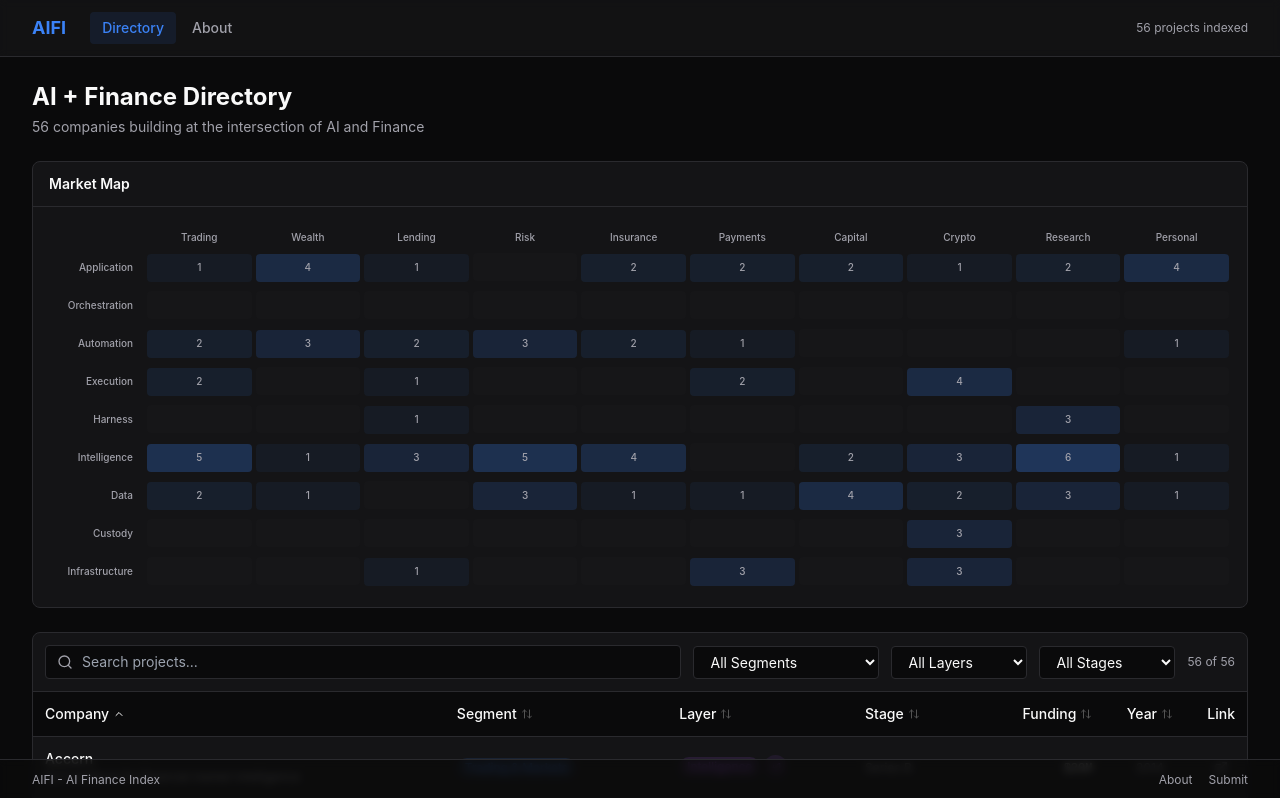
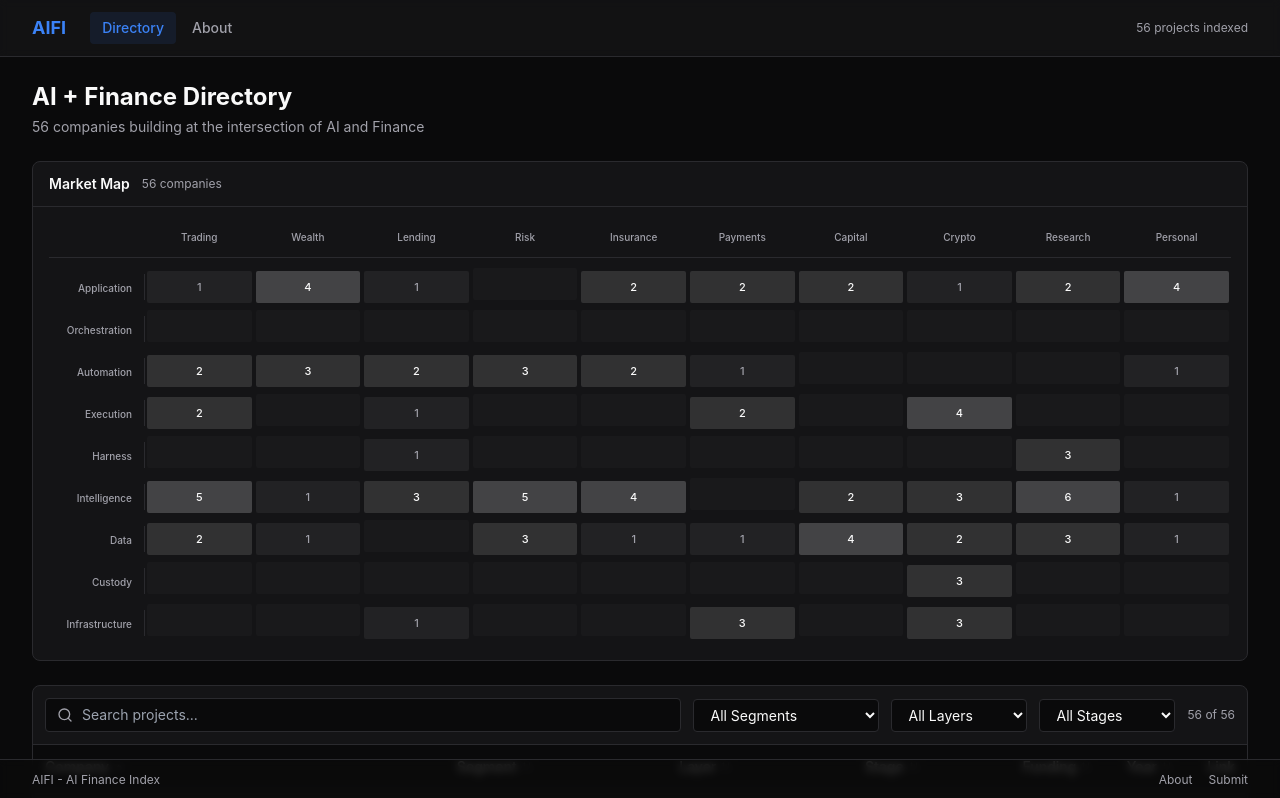
Before and after one commit to 0xBebis/aifi-directory, a Next.js app: page /directory in a window 1280 px wide. Shown: the top 798 px of the page. Built offline with nearby package versions, Linux system fonts and the light colour scheme.

Commit message:
updating market map visuals

```diff
--- a/src/components/MarketMap.tsx
+++ b/src/components/MarketMap.tsx
@@ -1,8 +1,8 @@
 'use client';
 
-import { useState } from 'react';
+import { useState, useMemo } from 'react';
 import { Project, Segment, Layer } from '@/types';
-import { ChevronDown, X } from 'lucide-react';
+import { X } from 'lucide-react';
 import Link from 'next/link';
 
 interface MarketMapProps {
@@ -50,17 +50,21 @@ export default function MarketMap({
     }
   };
 
-  const maxCount = Math.max(
+  const maxCount = useMemo(() => Math.max(
+    1,
     ...segments.flatMap((s) =>
       layers.map((l) => getProjectsInCell(s.slug, l.slug).length)
     )
-  );
+  ), [segments, layers, projects]);
 
   return (
     <div className="bg-surface border border-border rounded-lg overflow-hidden">
       {/* Header */}
       <div className="px-4 py-3 border-b border-border flex items-center justify-between">
-        <h2 className="text-sm font-semibold">Market Map</h2>
+        <div className="flex items-center gap-3">
+          <h2 className="text-sm font-semibold">Market Map</h2>
+          <span className="text-xs text-text-muted">{projects.length} companies</span>
+        </div>
         {expandedCell && (
           <button
             onClick={() => {
@@ -70,7 +74,7 @@ export default function MarketMap({
             className="text-xs text-text-muted hover:text-text-primary flex items-center gap-1"
           >
             <X className="w-3 h-3" />
-            Clear selection
+            Clear
           </button>
         )}
       </div>
@@ -79,12 +83,12 @@ export default function MarketMap({
       <div className="overflow-x-auto">
         <div className="min-w-[800px] p-4">
           {/* Column Headers (Segments) */}
-          <div className="flex">
+          <div className="flex border-b border-border pb-2 mb-2">
             <div className="w-24 shrink-0" />
             {segments.map((segment) => (
               <div
                 key={segment.slug}
-                className="flex-1 px-1 text-center"
+                className="flex-1 px-0.5 text-center"
               >
                 <button
                   onClick={() => {
@@ -94,14 +98,14 @@ export default function MarketMap({
                       onCellClick?.(segment.slug, null);
                     }
                   }}
-                  className={`text-[10px] font-medium truncate w-full px-1 py-1 rounded transition-colors ${
+                  className={`text-[10px] font-medium w-full px-1 py-1 rounded transition-colors ${
                     activeSegment === segment.slug
-                      ? 'bg-accent/20 text-accent'
+                      ? 'text-accent'
                       : 'text-text-muted hover:text-text-primary'
                   }`}
                   title={segment.name}
                 >
-                  {segment.name.split(' ')[0]}
+                  {segment.name.length > 10 ? segment.name.split(' ')[0] : segment.name}
                 </button>
               </div>
             ))}
@@ -109,9 +113,9 @@ export default function MarketMap({
 
           {/* Rows (Layers) */}
           {layers.map((layer) => (
-            <div key={layer.slug} className="flex mt-1">
+            <div key={layer.slug} className="flex items-center">
               {/* Row Header */}
-              <div className="w-24 shrink-0 pr-2">
+              <div className="w-24 shrink-0 pr-3 border-r border-border">
                 <button
                   onClick={() => {
                     if (activeLayer === layer.slug && !activeSegment) {
@@ -120,9 +124,9 @@ export default function MarketMap({
                       onCellClick?.(null, layer.slug);
                     }
                   }}
-                  className={`text-[10px] font-medium text-right w-full truncate px-1 py-1 rounded transition-colors ${
+                  className={`text-[10px] font-medium text-right w-full py-1 rounded transition-colors ${
                     activeLayer === layer.slug
-                      ? 'bg-accent/20 text-accent'
+                      ? 'text-accent'
                       : 'text-text-muted hover:text-text-primary'
                   }`}
                   title={layer.name}
@@ -142,27 +146,28 @@ export default function MarketMap({
                   (activeSegment === segment.slug && !activeLayer) ||
                   (activeLayer === layer.slug && !activeSegment);
 
-                // Calculate opacity based on count
-                const opacity = count > 0 ? Math.max(0.2, count / maxCount) : 0;
+                // Calculate intensity tier (0-4) for stepped contrast
+                const tier = count === 0 ? 0 : count === 1 ? 1 : count <= 3 ? 2 : count <= 6 ? 3 : 4;
 
                 return (
-                  <div key={key} className="flex-1 px-0.5">
+                  <div key={key} className="flex-1 px-0.5 py-0.5">
                     <button
                       onClick={() => handleCellClick(segment.slug, layer.slug)}
                       disabled={count === 0}
-                      className={`w-full h-7 rounded text-[10px] font-medium transition-all ${
-                        count === 0
-                          ? 'bg-surface-2/30 cursor-default'
+                      className={`w-full h-8 rounded-sm text-[11px] font-medium transition-all
+                        ${count === 0
+                          ? 'bg-white/[0.02] cursor-default'
                           : isExpanded || isActive
-                          ? 'bg-accent text-white'
-                          : 'bg-surface-2 hover:bg-border text-text-muted hover:text-text-primary'
-                      }`}
-                      style={
-                        count > 0 && !isExpanded && !isActive
-                          ? { backgroundColor: `rgba(59, 130, 246, ${opacity * 0.3})` }
-                          : undefined
-                      }
-                      title={`${segment.name} × ${layer.name}: ${count} projects`}
+                            ? 'bg-accent text-white ring-1 ring-accent'
+                            : tier === 1
+                              ? 'bg-white/[0.06] text-text-muted hover:bg-white/[0.1]'
+                              : tier === 2
+                                ? 'bg-white/[0.12] text-text-primary hover:bg-white/[0.16]'
+                                : tier === 3
+                                  ? 'bg-white/[0.20] text-text-primary hover:bg-white/[0.24]'
+                                  : 'bg-white/[0.30] text-white hover:bg-white/[0.35]'
+                        }`}
+                      title={`${segment.name} × ${layer.name}: ${count} project${count !== 1 ? 's' : ''}`}
                     >
                       {count > 0 ? count : ''}
                     </button>
```
